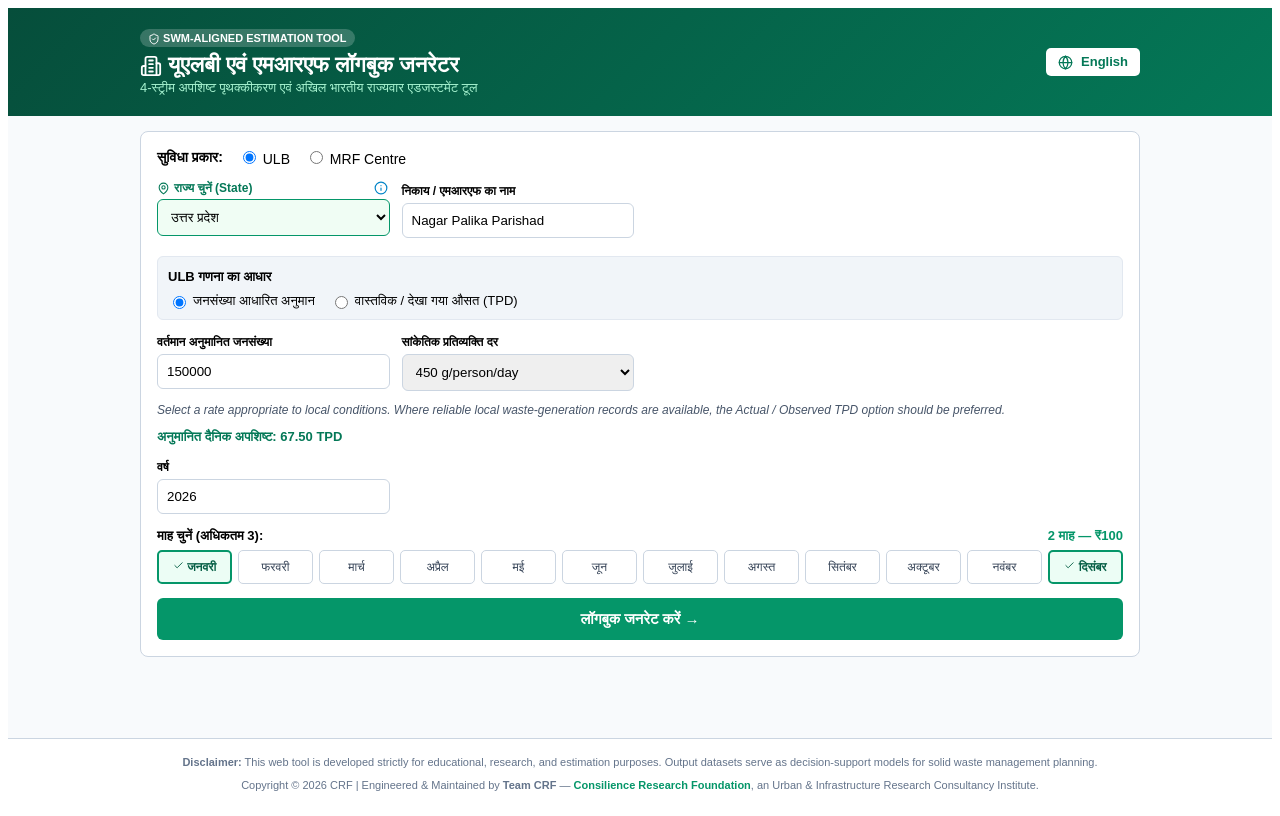
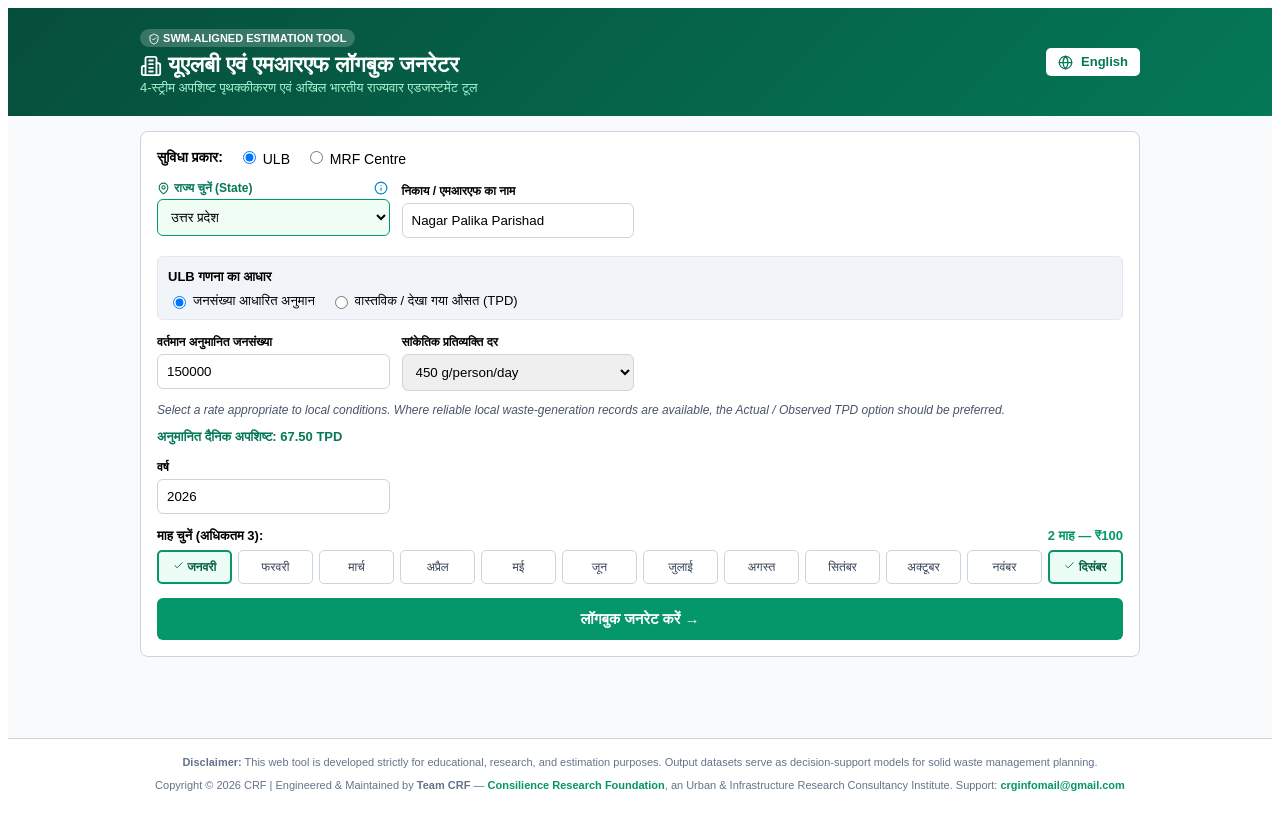
Before and after one commit to akv99111-source/ulb-waste-generator, a React (Vite) app: page / in a window 1280 px wide. Built offline with nearby package versions, Linux system fonts and the light colour scheme.

Commit message:
Update App.jsx

```diff
--- a/src/App.jsx
+++ b/src/App.jsx
@@ -575,7 +575,32 @@ export default function App() {
           <strong>Disclaimer:</strong> This web tool is developed strictly for educational, research, and estimation purposes. Output datasets serve as decision-support models for solid waste management planning.
         </p>
         <p style={{ margin: 0 }}>
-          Copyright © 2026 CRF | Engineered & Maintained by <strong>Team CRF</strong> — <a href="https://www.consilienceresearch.in/" target="_blank" rel="noopener noreferrer" style={{ color: '#059669', fontWeight: 'bold', textDecoration: 'none' }}>Consilience Research Foundation</a>, an Urban & Infrastructure Research Consultancy Institute.
+         <p style={{ margin: 0 }}>
+  Copyright © 2026 CRF | Engineered & Maintained by <strong>Team CRF</strong> —{' '}
+  <a
+    href="https://www.consilienceresearch.in/"
+    target="_blank"
+    rel="noopener noreferrer"
+    style={{
+      color: '#059669',
+      fontWeight: 'bold',
+      textDecoration: 'none'
+    }}
+  >
+    Consilience Research Foundation
+  </a>
+  , an Urban & Infrastructure Research Consultancy Institute. Support:{' '}
+  <a
+    href="mailto:crginfomail@gmail.com"
+    style={{
+      color: '#059669',
+      fontWeight: 'bold',
+      textDecoration: 'none'
+    }}
+  >
+    crginfomail@gmail.com
+  </a>
+</p>
         </p>
       </div>
 
```
